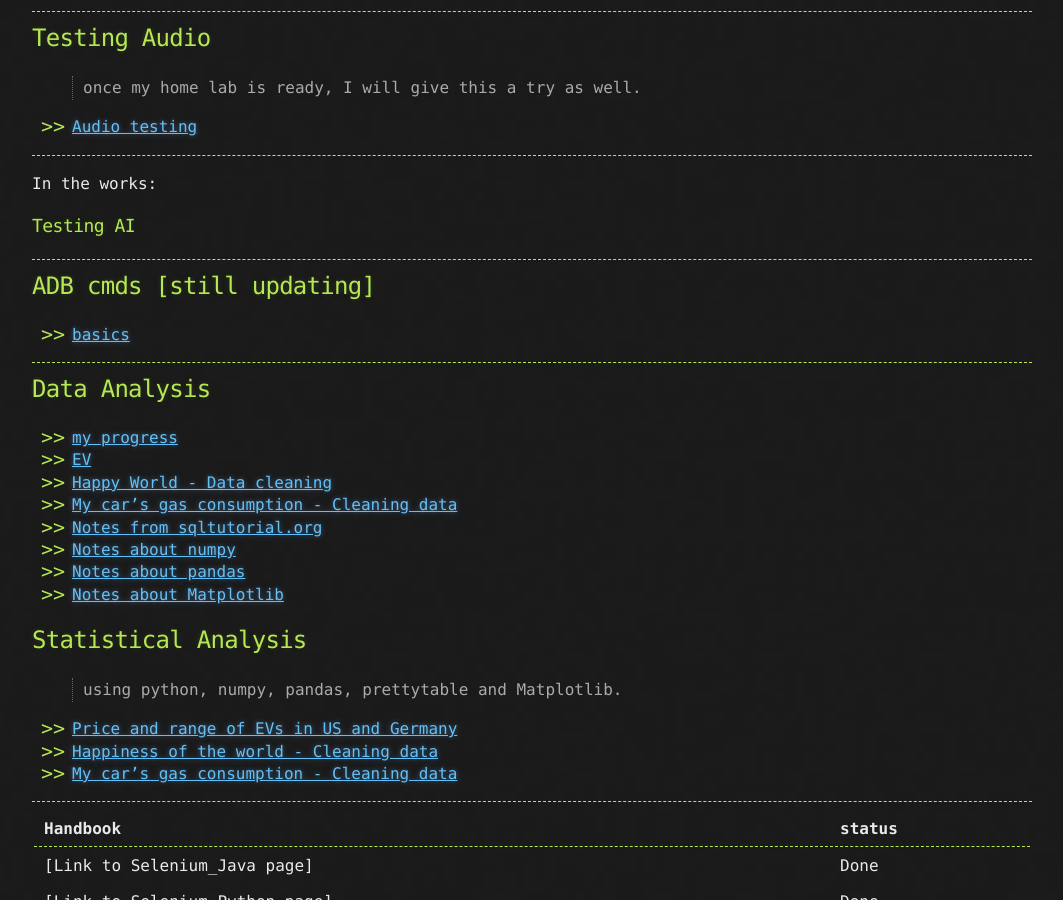
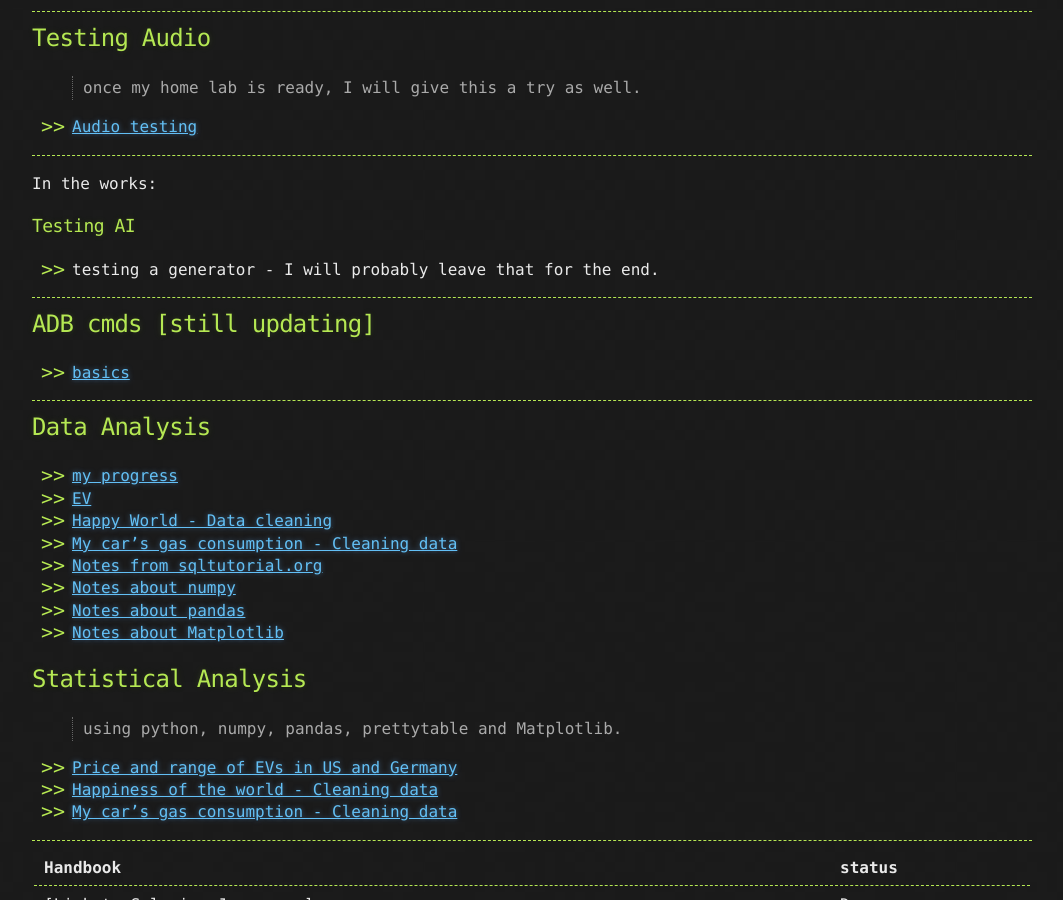
Before and after one commit to sciustechnologia/sciustechnologia.github.io, a Jekyll site: the page built from index.md, in a window 1280 px wide and 900 px high, scrolled down 2119 px. Shown: the whole window, without its empty margins (108-1171 px from the left). Built offline with Jekyll 4.4.1, drawn with Linux system fonts in a browser that asks for light colours.

Commit message:
Update index.md

```diff
--- a/index.md
+++ b/index.md
@@ -94,6 +94,7 @@ Currently building my **Bluetooth testing lab** with a **Raspberry Pi 5 Cluster*
 
 In the works:
 ### Testing AI
+* testing a generator - I will probably leave that for the end.
 
 ***
 
```
